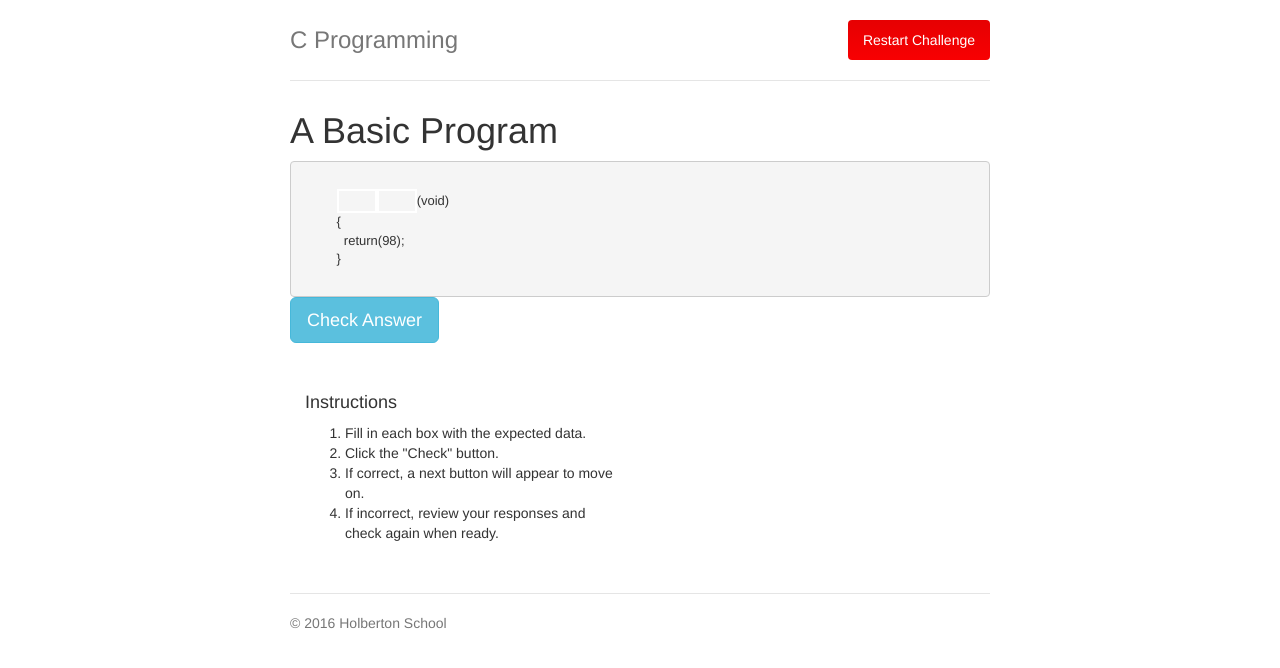
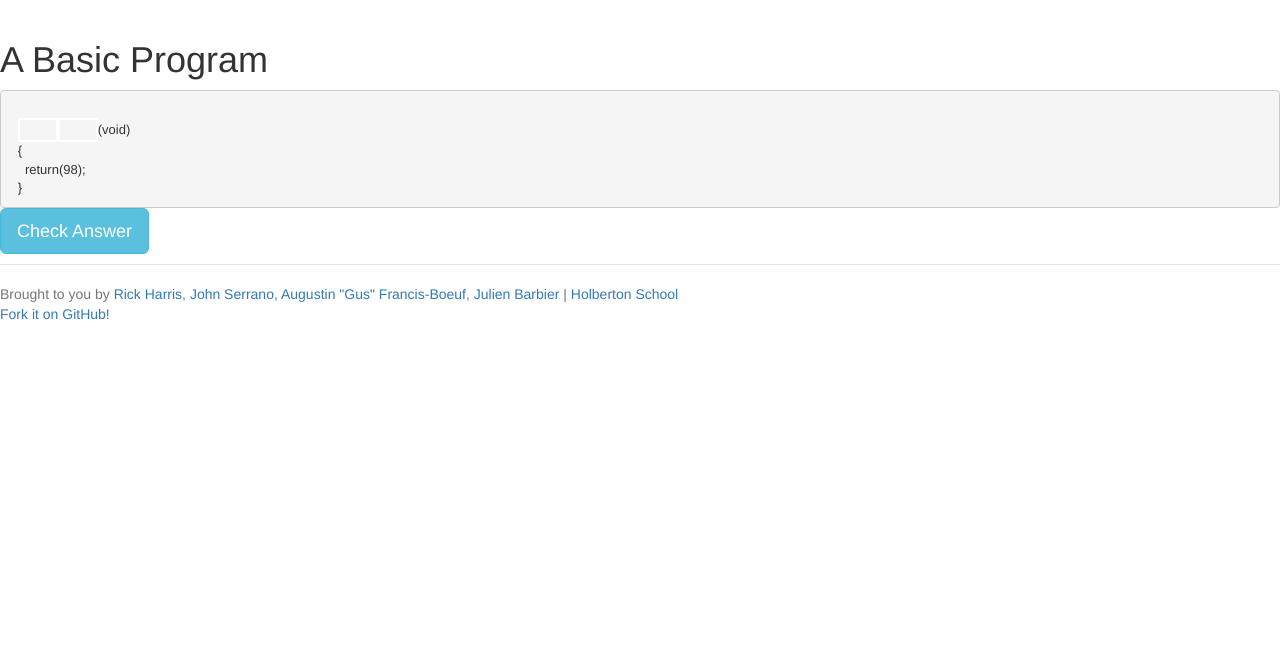
Before and after one commit to johnSerrano/Cwalk, a PHP site: page /basic_program.php in a window 1280 px wide. Shown: the top 668 px of the page. Run offline with PHP 8.4, Linux system fonts and the light colour scheme.

Commit message:
Added php header and footer for question 1

```diff
--- a/basic_program.php
+++ b/basic_program.php
@@ -1,47 +1,8 @@
-<!DOCTYPE html>
-<html lang="en">
-  <head>
-    <meta charset="utf-8">
-    <meta http-equiv="X-UA-Compatible" content="IE=edge">
-    <meta name="viewport" content="width=device-width, initial-scale=1">
-    <!-- The above 3 meta tags *must* come first in the head; any other head content must come *after* these tags -->
-    <meta name="description" content="">
-    <meta name="author" content="">
-    <link rel="icon" href="../../favicon.ico">
-
-    <title>Cwalk | Home</title>
-
-    <!-- Bootstrap core CSS -->
-    <link href="css/bootstrap.min.css" rel="stylesheet">
-
-    <!-- IE10 viewport hack for Surface/desktop Windows 8 bug -->
-    <link href="css/ie10-viewport-bug-workaround.css" rel="stylesheet">
-
-    <!-- Custom styles for this template -->
-    <link href="css/jumbotron-narrow.css" rel="stylesheet">
-    <link href="css/style.css" rel="stylesheet">
-    <!-- Just for debugging purposes. Don't actually copy these 2 lines! -->
-    <!--[if lt IE 9]><script src="../../assets/js/ie8-responsive-file-warning.js"></script><![endif]-->
-    <script src="js/ie-emulation-modes-warning.js"></script>
-    <script src="js/check.js"></script>
-    <!-- HTML5 shim and Respond.js for IE8 support of HTML5 elements and media queries -->
-    <!--[if lt IE 9]>
-      <script src="https://oss.maxcdn.com/html5shiv/3.7.2/html5shiv.min.js"></script>
-      <script src="https://oss.maxcdn.com/respond/1.4.2/respond.min.js"></script>
-    <![endif]-->
-  </head>
-
-  <body>
-
-    <div class="container">
-      <div class="header clearfix">
-        <nav>
-          <ul class="nav nav-pills pull-right">
-            <li role="presentation" class="active"><a href="index.html">Restart Challenge</a></li>
-          </ul>
-        </nav>
-        <h3 class="text-muted">C Programming</h3>
-      </div>
+<?
+   $html_title = "Cwalk | Home";
+   $html_description = "C is fun! :)";
+   require_once('header.php');
+?>
 <div class="title">
     <h1>A Basic Program</h1>
 </div>
@@ -53,30 +14,9 @@
 </div>
 <div id="error"></div>
 <div>
-        <p><a id="check" class="btn btn-lg btn-info" href="#" role="button" onclick="check();">Check Answer</a>
+    <p>
+        <a id="check" class="btn btn-lg btn-info" href="#" role="button" onclick="check();">Check Answer</a>
         <a id="continue" class="btn btn-lg btn-success" href="#" role="button" style="display:none;">Next Question</a>
     </p>
 </div>
-      <div class="row marketing">
-        <div class="col-lg-6">
-          <h4>Instructions</h4>
-          <ol>
-            <li>Fill in each box with the expected data.</li>
-            <li>Click the "Check" button.</li>
-            <li>If correct, a next button will appear to move on.</li>
-            <li>If incorrect, review your responses and check again when ready.</li>
-          </ol>
-        </div>
-      </div>
-
-      <footer class="footer">
-        <p>&copy; 2016 Holberton School</p>
-      </footer>
-
-    </div> <!-- /container -->
-
-
-    <!-- IE10 viewport hack for Surface/desktop Windows 8 bug -->
-    <script src="js/ie10-viewport-bug-workaround.js"></script>
-  </body>
-</html>
+<? require_once('footer.php'); ?>
```
Lines whose indentation alone changed are shown as unchanged.
